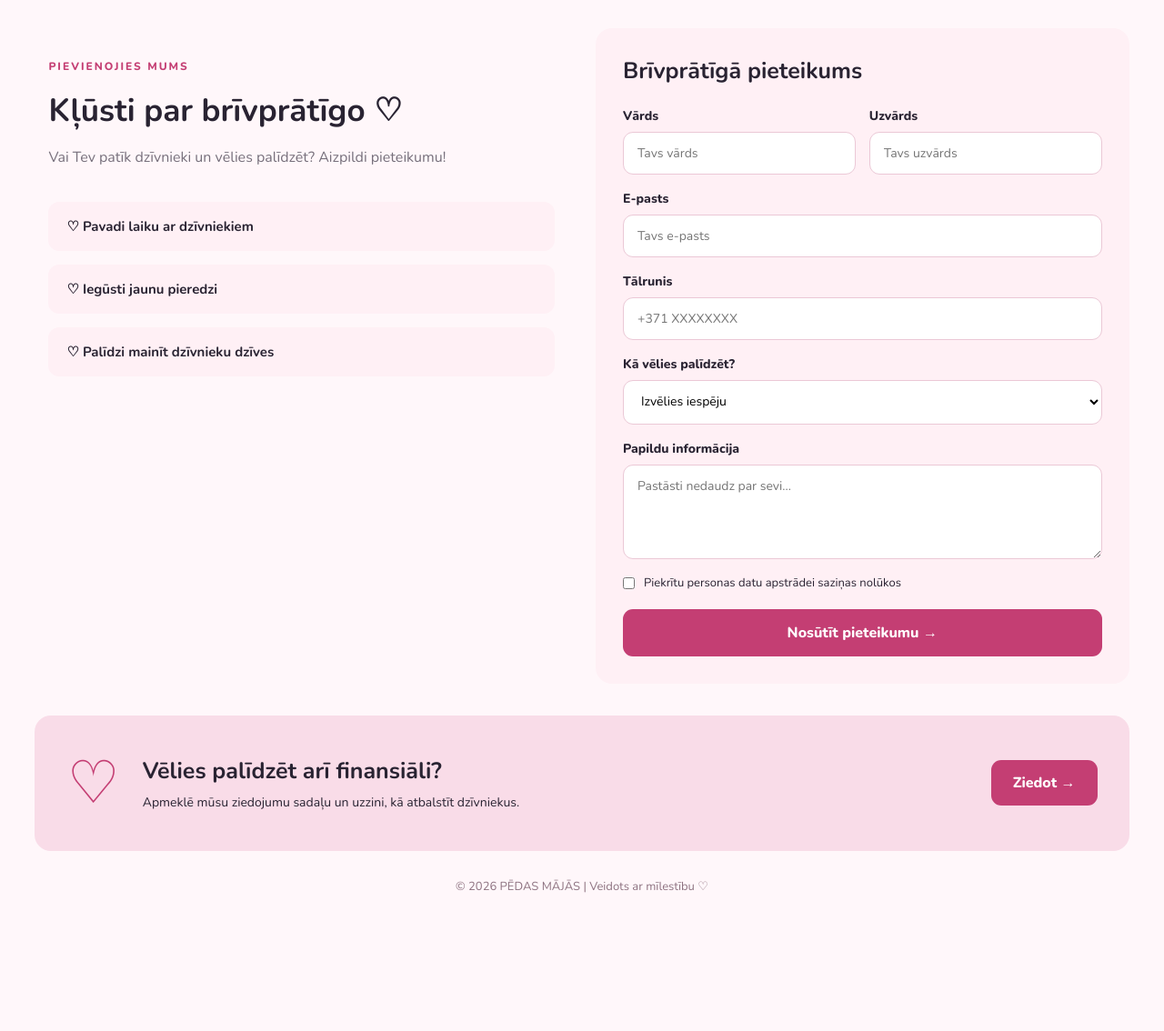
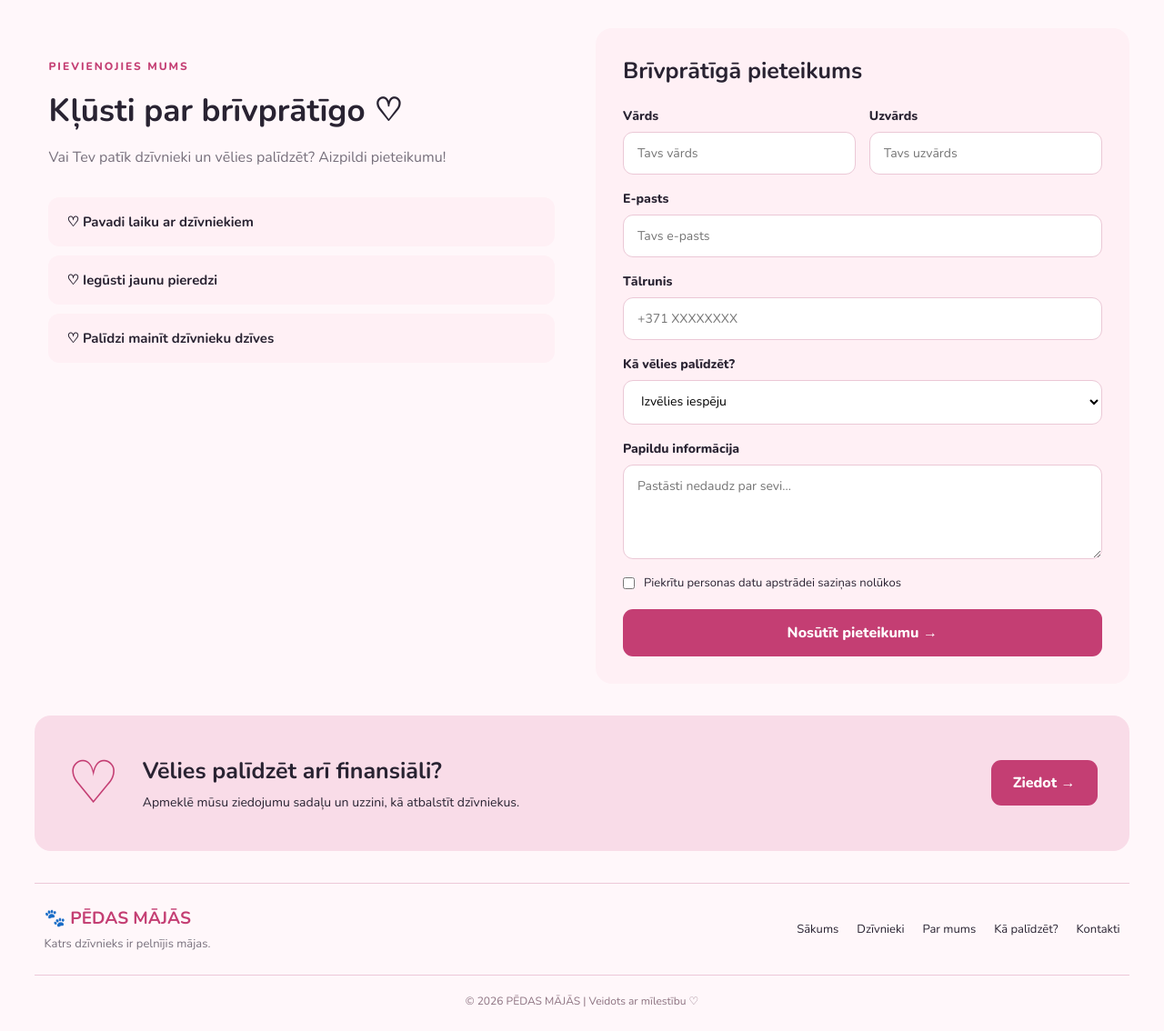
Before and after one commit to 23DP3VIVAN/Patversme, a PHP site: page /help.html in a window 1280 px wide. Shown: the part 1710-2844 px from the top of the page at 91% size. Before the commit the page ends 2692 px from the top, so only its background shows below. Run offline with PHP 8.4, Linux system fonts and the light colour scheme.

Commit message:
Vizuāli pilnveidojumi

```diff
--- a/help.html
+++ b/help.html
@@ -268,8 +268,25 @@
         </a>
     </section>
 
-    <footer>
-        © 2026 PĒDAS MĀJĀS | Veidots ar mīlestību ♡
+    <footer class="footer">
+        <div class="footer-top">
+            <div class="footer-brand">
+                <h3>🐾 PĒDAS MĀJĀS</h3>
+                <p>Katrs dzīvnieks ir pelnījis mājas.</p>
+            </div>
+
+            <div class="footer-links">
+                <a href="index.html">Sākums</a>
+                <a href="animals.html">Dzīvnieki</a>
+                <a href="about.html">Par mums</a>
+                <a href="help.html">Kā palīdzēt?</a>
+                <a href="Kontakti.html">Kontakti</a>
+            </div>
+        </div>
+
+        <div class="footer-bottom">
+            © 2026 PĒDAS MĀJĀS | Veidots ar mīlestību ♡
+        </div>
     </footer>
 
 </div>
--- a/index.html
+++ b/index.html
@@ -31,7 +31,7 @@
         </nav>
 
         <div class="header-buttons">
-            <a href="donate.htmlЫ" class="donate">♡ Ziedot</a>
+            <a href="donate.html" class="donate">♡ Ziedot</a>
             <a href="register.html" class="register">Pieteikties</a>
 
         </div>
@@ -90,7 +90,7 @@
         </div>
 
         <div class="stat">
-            <div class="stat-icon">♡</div>
+            <div class="stat-icon">⌂</div>
             <div>
                 <h3>300+</h3>
                 <p>Adoptēti dzīvnieki</p>
@@ -98,7 +98,7 @@
         </div>
 
         <div class="stat">
-            <div class="stat-icon">🤝</div>
+            <div class="stat-icon">♡</div>
             <div>
                 <h3>10+</h3>
                 <p>Brīvprātīgie</p>
--- a/src/help.css
+++ b/src/help.css
@@ -355,10 +355,10 @@ button {
 }
 
 .volunteer-benefits {
-    margin-top: 35px;
+    margin-top: 30px;
     display: flex;
     flex-direction: column;
-    gap: 15px;
+    gap: 10px;
 }
 
 .volunteer-benefits div {
@@ -499,13 +499,54 @@ button {
     background: var(--pink-dark);
 }
 
-/* FOOTER */
+.footer {
+    margin-top: 35px;
+    padding: 25px 0;
+    border-top: 1px solid #edc8d8;
+}
 
-footer {
+.footer-top {
+    display: flex;
+    justify-content: space-between;
+    align-items: center;
+    gap: 25px;
+    padding-bottom: 25px;
+    margin: 0 10px;
+}
+
+.footer-brand h3 {
+    font-size: 19px;
+    color: var(--pink);
+    margin-bottom: 6px;
+}
+
+.footer-brand p {
+    font-size: 13px;
+    color: var(--muted);
+}
+
+.footer-links {
+    display: flex;
+    flex-wrap: wrap;
+    gap: 20px;
+}
+
+.footer-links a {
+    color: var(--text);
+    text-decoration: none;
+    font-size: 13px;
+}
+
+.footer-links a:hover {
+    color: var(--pink);
+}
+
+.footer-bottom {
     text-align: center;
-    padding: 30px;
+    padding-top: 20px;
+    border-top: 1px solid #edc8d8;
+    font-size: 12px;
     color: #8d7280;
-    font-size: 13px;
 }
 
 /* RESPONSIVE */
--- a/src/style.css
+++ b/src/style.css
@@ -541,7 +541,7 @@ a {
 
 .footer {
     margin-top: 35px;
-    padding: 25px 10px;
+    padding: 25px 0;
     border-top: 1px solid #edc8d8;
 }
 
@@ -551,6 +551,7 @@ a {
     align-items: center;
     gap: 25px;
     padding-bottom: 25px;
+    margin: 0 10px;
 }
 
 .footer-brand h3 {
```
Also changed, not shown: about.html (+19 -3 lines), animals.html (+20 -5 lines), kontakti.html (+20 -5 lines), src/about.css (+46 -6 lines), src/animals.css (+45 -5 lines), src/kontakti.css (+46 -3 lines).
